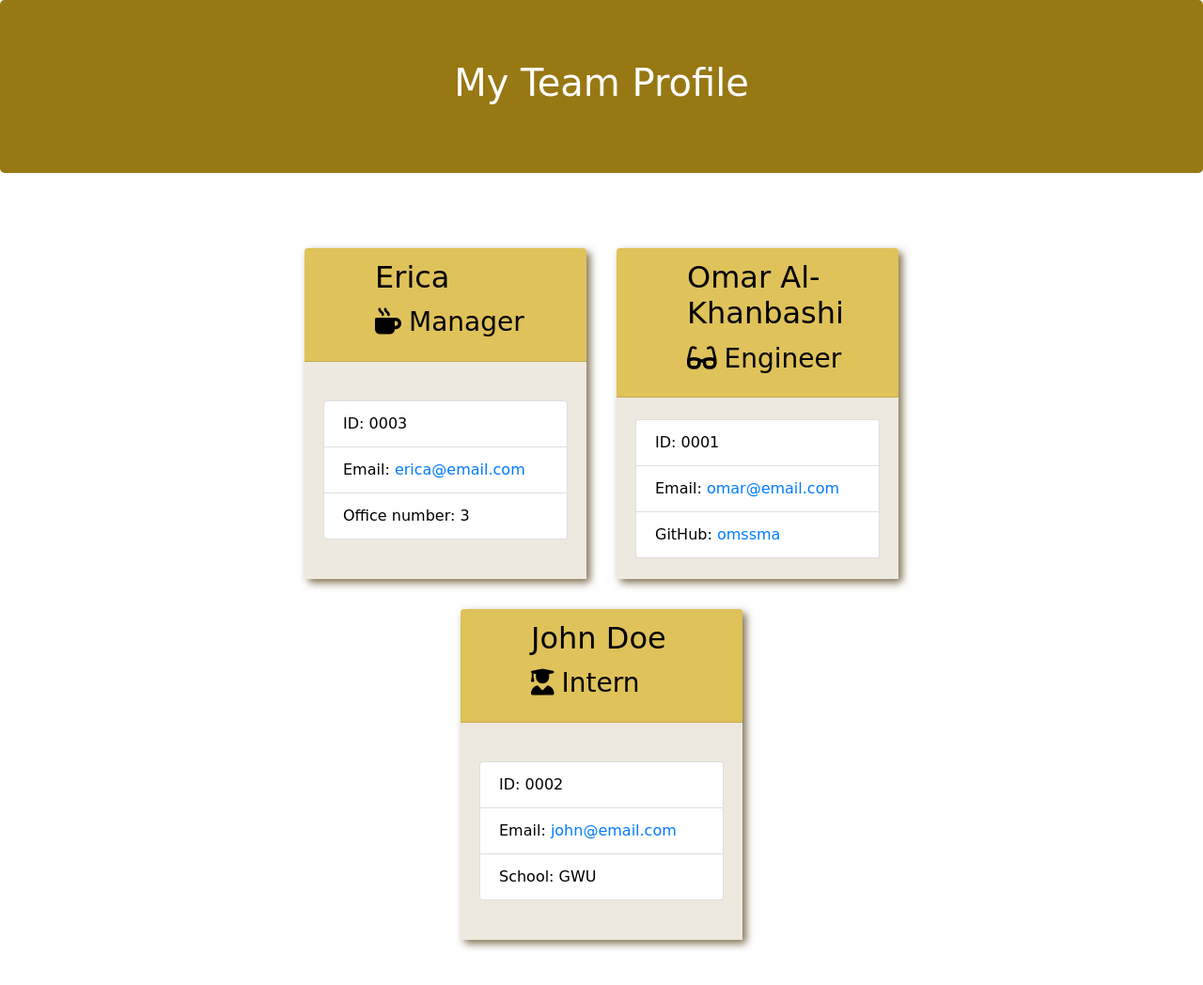
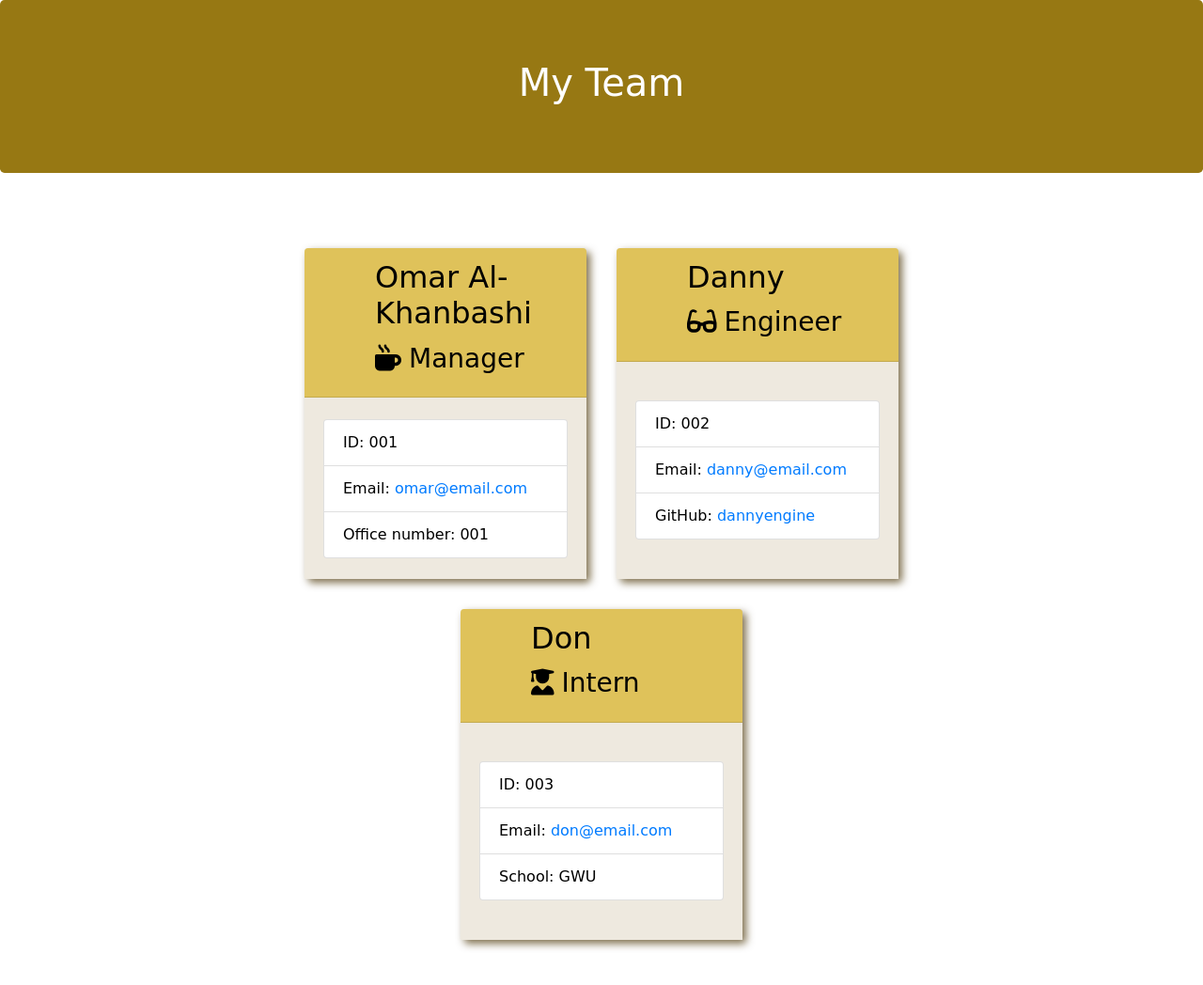
Before and after one commit to omssma/oop-team-profile-generator, a website: page dist/index.html in a window 1280 px wide. Shown: the whole page at 94% size. Drawn offline with nearby package versions, Linux system fonts and the light colour scheme.

Commit message:
Updated questions

```diff
--- a/dist/index.html
+++ b/dist/index.html
@@ -15,7 +15,7 @@
       <div class="container-fluid">
           <div class="row">
               <div class="col-12 jumbotron mb-3 team-heading">
-                  <h1 class="text-center">My Team Profile</h1>
+                  <h1 class="text-center">My Team</h1>
               </div>
           </div>
       </div>
@@ -25,41 +25,41 @@
 
           <div class="card employee-card">
           <div class="card-header">
-              <h2 class="card-title">Erica</h2>
+              <h2 class="card-title">Omar Al-Khanbashi</h2>
               <h3 class="card-title"><i class="fas fa-mug-hot mr-2"></i>Manager</h3>
           </div>
           <div class="card-body">
               <ul class="list-group">
-                  <li class="list-group-item">ID: 0003</li>
-                  <li class="list-group-item">Email: <a href="mailto:erica@email.com">erica@email.com</a></li>
-                  <li class="list-group-item">Office number: 3</li>
+                  <li class="list-group-item">ID: 001</li>
+                  <li class="list-group-item">Email: <a href="mailto:omar@email.com">omar@email.com</a></li>
+                  <li class="list-group-item">Office number: 001</li>
               </ul>
           </div>
       </div>
 
           <div class="card employee-card">
       <div class="card-header">
-          <h2 class="card-title">Omar Al-Khanbashi</h2>
+          <h2 class="card-title">Danny</h2>
           <h3 class="card-title"><i class="fas fa-glasses mr-2"></i>Engineer</h3>
       </div>
       <div class="card-body">
           <ul class="list-group">
-              <li class="list-group-item">ID: 0001</li>
-              <li class="list-group-item">Email: <a href="mailto:omar@email.com">omar@email.com</a></li>
-              <li class="list-group-item">GitHub: <a href="https://github.com/omssma" target="_blank" rel="noopener noreferrer">omssma</a></li>
+              <li class="list-group-item">ID: 002</li>
+              <li class="list-group-item">Email: <a href="mailto:danny@email.com">danny@email.com</a></li>
+              <li class="list-group-item">GitHub: <a href="https://github.com/dannyengine" target="_blank" rel="noopener noreferrer">dannyengine</a></li>
           </ul>
       </div>
   </div>
 
           <div class="card employee-card">
       <div class="card-header">
-          <h2 class="card-title">John Doe</h2>
+          <h2 class="card-title">Don</h2>
           <h3 class="card-title"><i class="fas fa-user-graduate mr-2"></i>Intern</h3>
       </div>
       <div class="card-body">
           <ul class="list-group">
-              <li class="list-group-item">ID: 0002</li>
-              <li class="list-group-item">Email: <a href="mailto:john@email.com">john@email.com</a></li>
+              <li class="list-group-item">ID: 003</li>
+              <li class="list-group-item">Email: <a href="mailto:don@email.com">don@email.com</a></li>
               <li class="list-group-item">School: GWU</li>
           </ul>
       </div>
--- a/package.json
+++ b/package.json
@@ -1,7 +1,7 @@
 {
   "name": "module-10-oop",
   "version": "1.0.0",
-  "description": "htttp://github.com/omssma/oop-team-profile-generator",
+  "description": "https://github.com/omssma/oop-team-profile-generator",
   "main": "index.js",
   "directories": {
     "lib": "lib"
```
Also changed, not shown: README.md.
